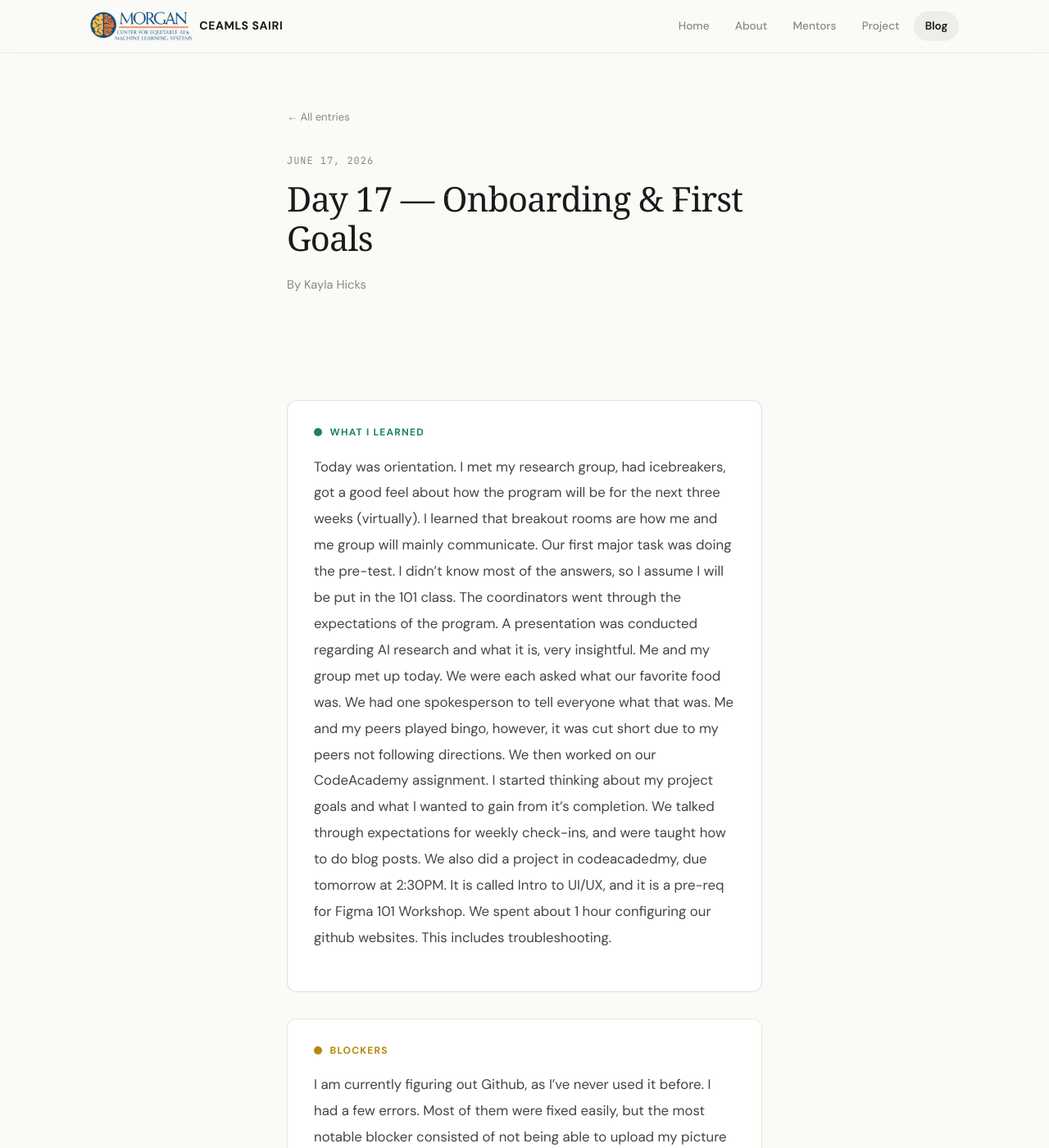
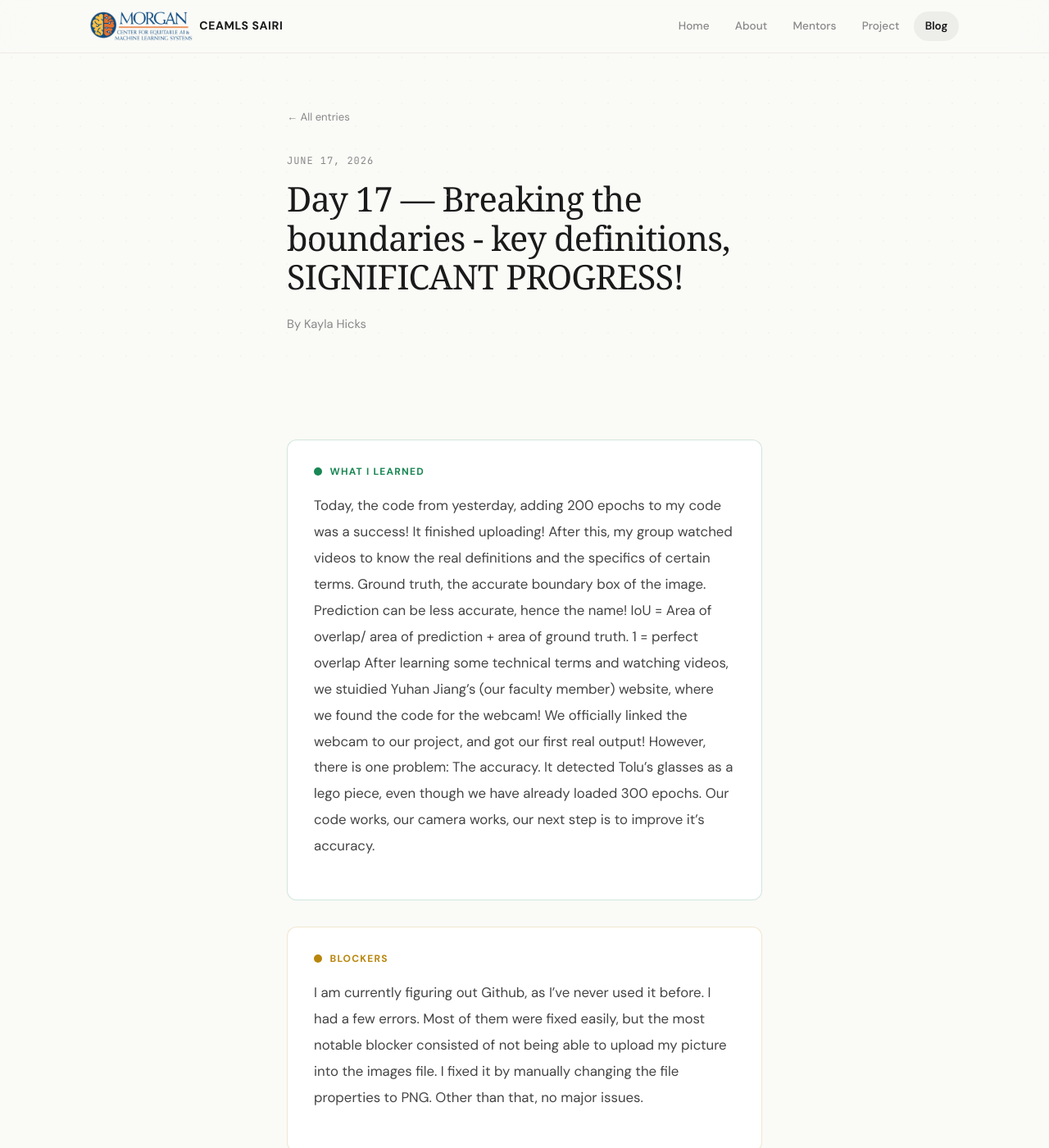
Before and after one commit to kaylahicks192/kaylahicks192ceamls26.github.io, a Jekyll site: the page built from _posts/2026-06-17-day-17.md, in a window 1280 px wide and 1400 px high. Shown: the whole window at 82% size. Built offline with Jekyll 4.4.1, drawn with Linux system fonts in a browser that asks for light colours; some web fonts are replaced; some of the changed text lies outside the part shown.

Commit message:
Update 2026-06-17-day-17.md

```diff
--- a/_posts/2026-06-17-day-17.md
+++ b/_posts/2026-06-17-day-17.md
@@ -1,20 +1,18 @@
 ---
 layout: post
-title: "Day 17 — Onboarding & First Goals"
+title: "Day 17 — Breaking the boundaries - key definitions, SIGNIFICANT PROGRESS!"
 date: 2026-06-17
 permalink: /day17.html
-tags: ["onboarding", "research"]
+tags: ["Boundary Box", "research", "progress!"]
 
 what_i_learned: |
-  Today was orientation. I met my research group, had icebreakers, got a good feel about how the program will be for the next three weeks (virtually). I learned that breakout rooms are how me and me group will mainly communicate.
-  Our first major task was doing the pre-test. I didn't know most of the answers, so I assume I will be put in the 101 class. The coordinators went through the expectations of the program.
-  A presentation was conducted regarding AI research and what it is, very insightful.
-  Me and my group met up today. We were each asked what our favorite food was. We had one spokesperson to tell everyone what that was.
-  Me and my peers played bingo, however, it was cut short due to my peers not following directions. We then worked on our CodeAcademy assignment.
-  I started thinking about my project goals and what I wanted to gain from it's completion. We talked through expectations for
-  weekly check-ins, and were taught how to do blog posts. We also did a project in codeacadedmy, due tomorrow at 2:30PM. It is called Intro to UI/UX, and it is a pre-req for Figma 101 Workshop.
-  We spent about 1 hour configuring our github websites. This includes troubleshooting.
-
+  Today, the code from yesterday, adding 200 epochs to my code was a success! It finished uploading!
+  After this, my group watched videos to know the real definitions and the specifics of certain terms. Ground truth, the accurate boundary box of the image. Prediction can be less accurate, hence the name!
+  IoU = Area of overlap/ area of prediction + area of ground truth.
+  1 = perfect overlap
+  After learning some technical terms and watching videos, we stuidied Yuhan Jiang's (our faculty member) website, where we found the code for the webcam! We officially linked the webcam to our project, and got our first real output! However, there is one problem:
+  The accuracy.
+  It detected Tolu's glasses as a lego piece, even though we have already loaded 300 epochs. Our code works, our camera works, our next step is to improve it's accuracy.
 
 blockers: |
   I am currently figuring out Github, as I've never used it before. I had a few errors. Most of them were fixed easily, but the
```
